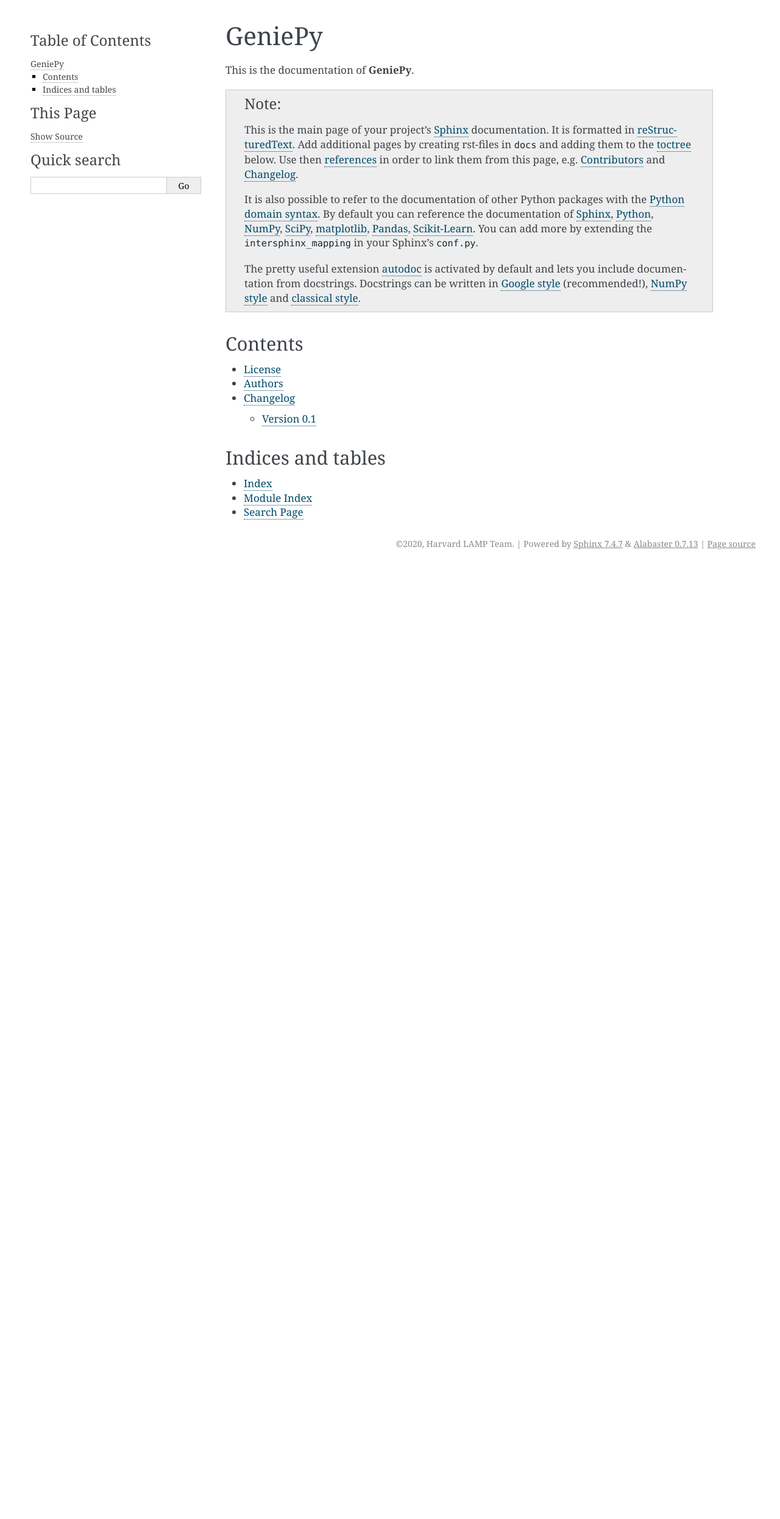
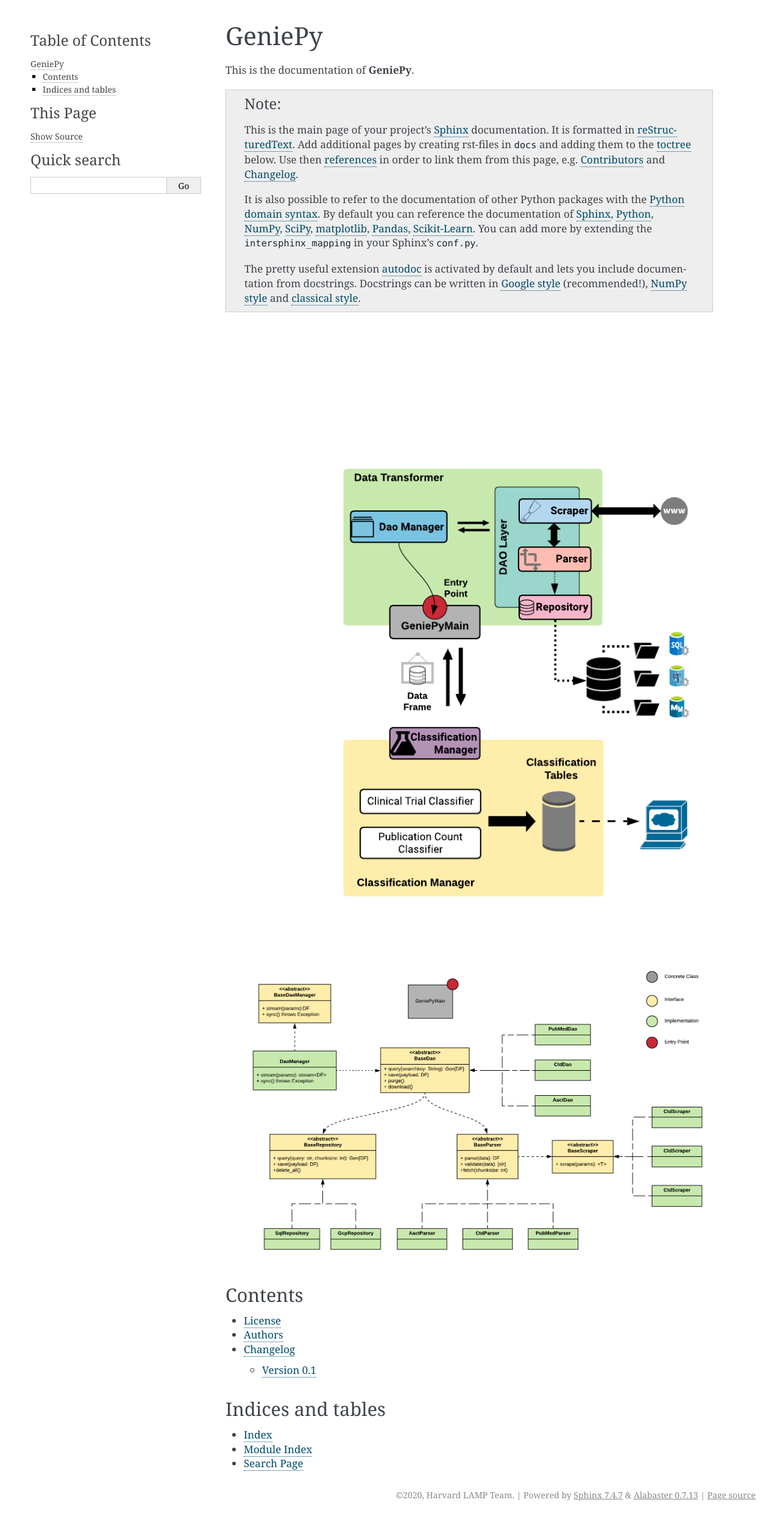
Before and after one commit to derekkinzo/genie, a Sphinx documentation site: the page built from geniepy/docs/index.rst, in a window 1280 px wide. Shown: the whole page at 61% size. Built offline with Sphinx 7.4.7, drawn with Linux system fonts in a browser that asks for light colours; pages that are not in the unit, such as notebooks, are missing from menus; the version number could not be read and is left out; before the commit the page ends 931 px from its top, so only the background shows below that.

Commit message:
Added diagrams to geniepy documentation

```diff
--- a/geniepy/docs/index.rst
+++ b/geniepy/docs/index.rst
@@ -22,6 +22,9 @@
     you include documentation from docstrings. Docstrings can be written in
     `Google style`_ (recommended!), `NumPy style`_ and `classical style`_.
 
+.. image:: ./_static/GeniePyArchitectureDiagram.png
+
+.. image:: ./_static/GeniePyDataMgmtClassDiagram.png
 
 Contents
 ========
```
Also changed, not shown: geniepy/docs/_static/GeniePyArchitectureDiagram.png (added), geniepy/docs/_static/GeniePyDataMgmtClassDiagram.png (added).
